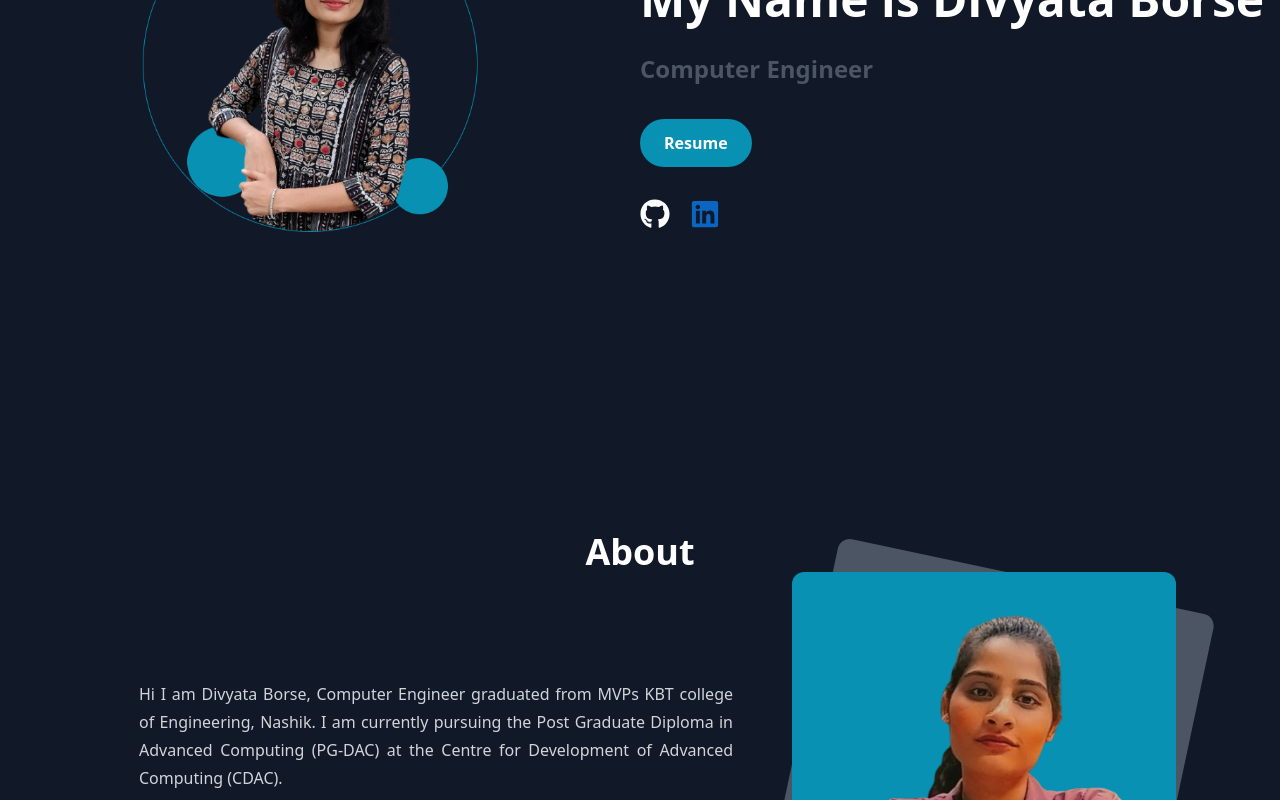
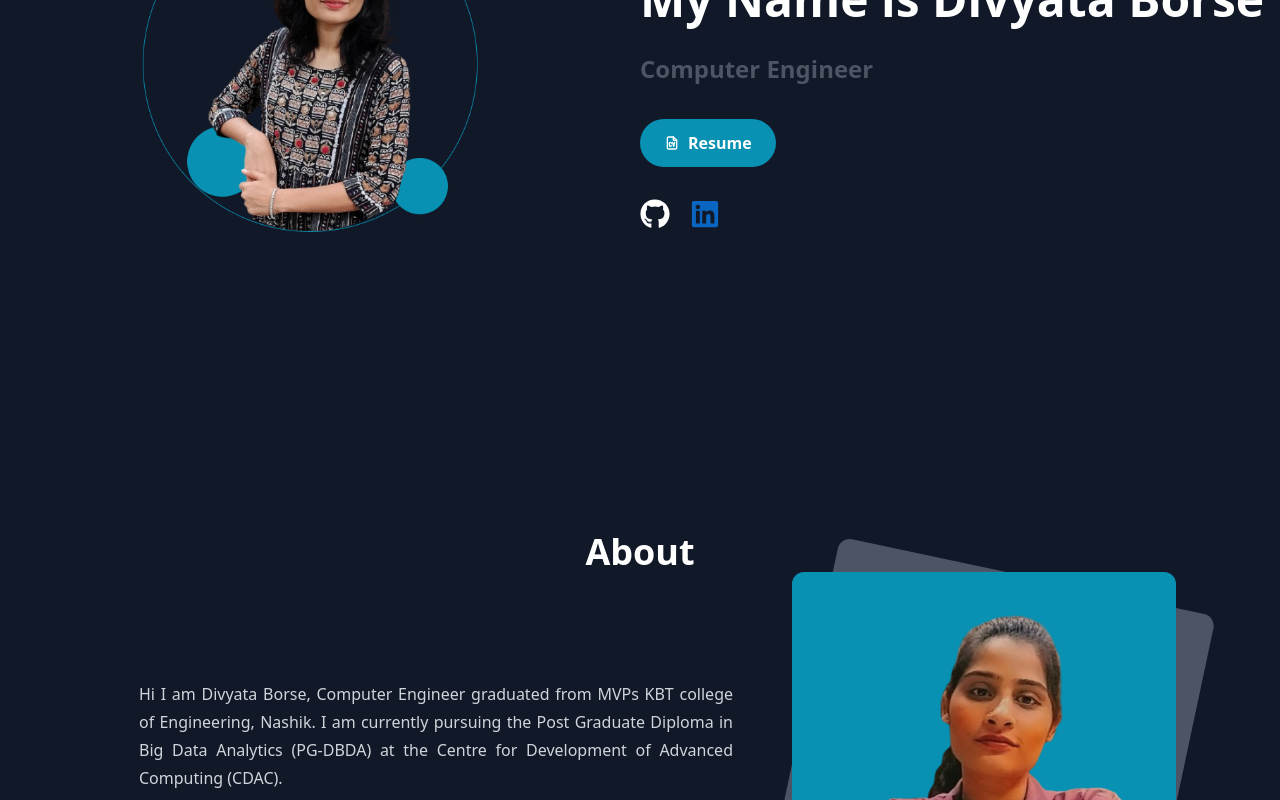
Before and after one commit to DivyataBorse/portfolio, a React (Vite) app: page / in a window 1280 px wide. Shown: the part 340-1140 px from the top of the page. Built offline with nearby package versions, Linux system fonts and the light colour scheme.

Commit message:
minor changes

```diff
--- a/src/components/About.tsx
+++ b/src/components/About.tsx
@@ -1,5 +1,6 @@
 import aboutImg from "../assets/images/about.png";
 import { FiDownload } from "react-icons/fi";
+import resume from "./../assets/DivyataBorse.pdf";
 
 const About = () => {
 
@@ -12,12 +13,12 @@ const About = () => {
             <div className="my-3 text-gray-300">
               <p className="w-11/12 mx-auto leading-7 text-justify">
                 Hi I am Divyata Borse, Computer Engineer graduated from MVPs KBT
-                college of Engineering, Nashik. I am currently pursuing the Post Graduate Diploma in Advanced Computing (PG-DAC) at the Centre for Development of Advanced Computing (CDAC).
+                college of Engineering, Nashik. I am currently pursuing the Post Graduate Diploma in Big Data Analytics (PG-DBDA) at the Centre for Development of Advanced Computing (CDAC).
               </p>
 
               <br />
               <br />
-              <a href="./src/assets/DivyataBorse.pdf" download>
+              <a href={resume} download>
                 <button className="btn-primary">
                   <FiDownload /> Resume
                 </button>
--- a/src/components/Hero.tsx
+++ b/src/components/Hero.tsx
@@ -1,11 +1,18 @@
 import hero from "../assets/images/hero.png";
 import { FaGithub, FaLinkedin } from "react-icons/fa";
 import { Link } from "react-router-dom";
+import { TbFileCv } from "react-icons/tb";
 
 const Hero = () => {
   const social_media = [
-    <FaGithub className="text-white" />,
-    <FaLinkedin className="text-[#0A66C2]" />,
+    {
+      icon: <FaGithub className="text-white" />,
+      link: "https://github.com/DivyataBorse",
+    },
+    {
+      icon: <FaLinkedin className="text-[#0A66C2]" />,
+      link: "https://www.linkedin.com/in/divyata-borse-3452aa249/",
+    },
   ];
   return (
     <section
@@ -32,16 +39,21 @@ const Hero = () => {
             Computer Engineer
           </h4>
           <Link to={"/resume"}>
-            <button className="mt-8 btn-primary">Resume</button>
+            <button className="mt-8 btn-primary">
+              <TbFileCv />
+              Resume
+            </button>
           </Link>
           <div className="flex items-center justify-center gap-5 mt-8 text-3xl md:justify-start">
-            {social_media?.map((icon) => (
-              <div
-                key={String(icon)}
-                className="text-gray-600 cursor-pointer hover:text-white "
+            {social_media?.map((item) => (
+              <a
+                key={String(item)}
+                href={item.link}
+                target="_blank"
+                className="text-gray-600 cursor-pointer hover:text-white hover:shadow-2xl "
               >
-                {icon}
-              </div>
+                {item.icon}
+              </a>
             ))}
           </div>
         </div>
```
